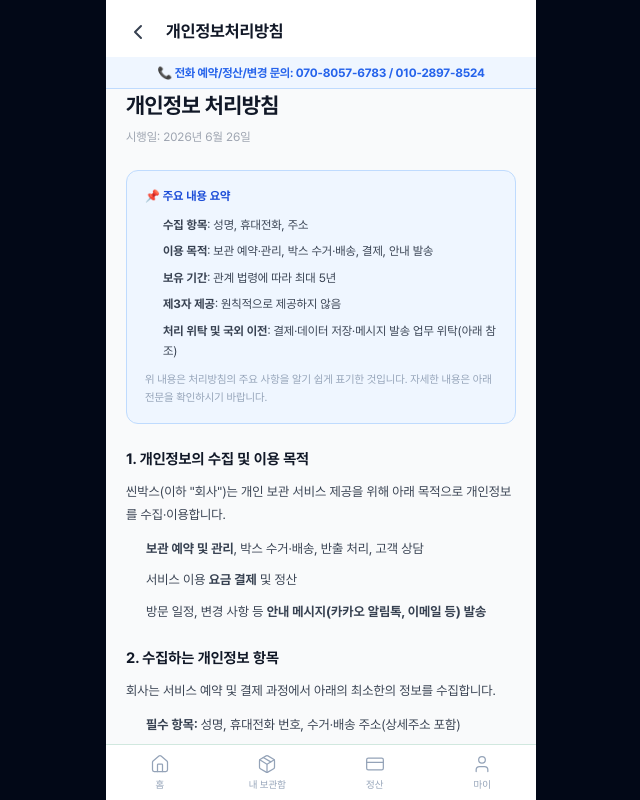
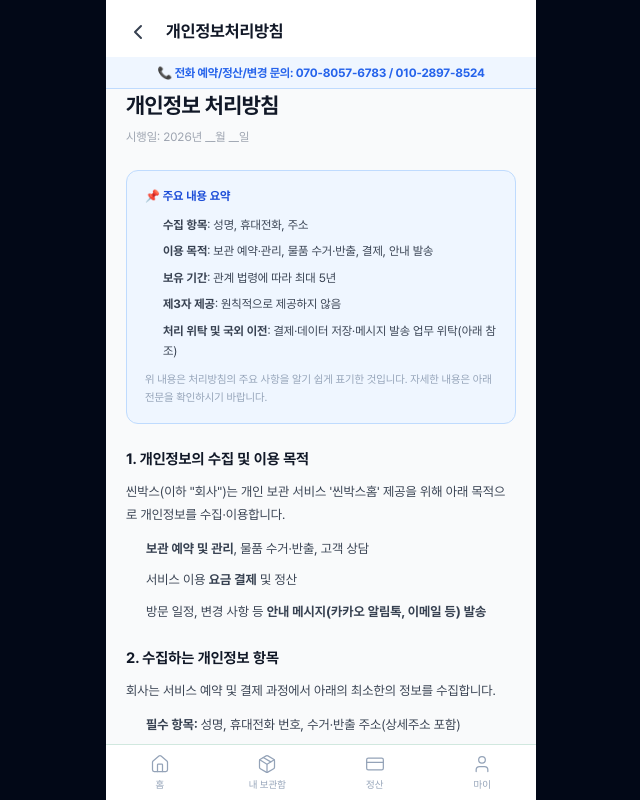
Before and after one commit to sangshin82-crypto/scene-box, a Next.js app: page /personal/privacy in a window 1280 px wide. Shown: the top 800 px of the page, without its empty margins (319-959 px from the left). Built offline with nearby package versions, Linux system fonts and the light colour scheme.

Commit message:
개인정보처리방침 롤테이너 전환: 박스 수거·배송 표현을 물품 수거·반출로 정리, 씬박스홈 명시

```diff
--- a/src/app/(customer)/personal/privacy/page.tsx
+++ b/src/app/(customer)/personal/privacy/page.tsx
@@ -23,14 +23,14 @@ export default function PersonalPrivacyPage() {
             <h1 style={{ fontSize: 22, fontWeight: 800, color: "#111827", marginBottom: 6, letterSpacing: "-0.5px" }}>
               개인정보 처리방침
             </h1>
-            <p style={{ fontSize: 12, color: "#9CA3AF" }}>시행일: 2026년 6월 26일</p>
+            <p style={{ fontSize: 12, color: "#9CA3AF" }}>시행일: 2026년 __월 __일</p>
           </div>
 
           <div style={{ background: "#EFF6FF", border: "1px solid #BFDBFE", borderRadius: 12, padding: "16px 18px" }}>
             <p style={{ fontSize: 12, fontWeight: 700, color: "#1D4ED8", marginBottom: 10 }}>📌 주요 내용 요약</p>
             <ul style={{ paddingLeft: 18, display: "flex", flexDirection: "column", gap: 6, fontSize: 12, color: "#374151", lineHeight: 1.7 }}>
               <li><strong>수집 항목</strong>: 성명, 휴대전화, 주소</li>
-              <li><strong>이용 목적</strong>: 보관 예약·관리, 박스 수거·배송, 결제, 안내 발송</li>
+              <li><strong>이용 목적</strong>: 보관 예약·관리, 물품 수거·반출, 결제, 안내 발송</li>
               <li><strong>보유 기간</strong>: 관계 법령에 따라 최대 5년</li>
               <li><strong>제3자 제공</strong>: 원칙적으로 제공하지 않음</li>
               <li><strong>처리 위탁 및 국외 이전</strong>: 결제·데이터 저장·메시지 발송 업무 위탁(아래 참조)</li>
@@ -41,9 +41,9 @@ export default function PersonalPrivacyPage() {
           </div>
 
           <Section title="1. 개인정보의 수집 및 이용 목적">
-            <p style={{ marginBottom: 10 }}>씬박스(이하 "회사")는 개인 보관 서비스 제공을 위해 아래 목적으로 개인정보를 수집·이용합니다.</p>
+            <p style={{ marginBottom: 10 }}>씬박스(이하 "회사")는 개인 보관 서비스 '씬박스홈' 제공을 위해 아래 목적으로 개인정보를 수집·이용합니다.</p>
             <ul style={{ paddingLeft: 20, display: "flex", flexDirection: "column", gap: 8 }}>
-              <li><strong>보관 예약 및 관리</strong>, 박스 수거·배송, 반출 처리, 고객 상담</li>
+              <li><strong>보관 예약 및 관리</strong>, 물품 수거·반출, 고객 상담</li>
               <li>서비스 이용 <strong>요금 결제</strong> 및 정산</li>
               <li>방문 일정, 변경 사항 등 <strong>안내 메시지(카카오 알림톡, 이메일 등) 발송</strong></li>
             </ul>
@@ -52,7 +52,7 @@ export default function PersonalPrivacyPage() {
           <Section title="2. 수집하는 개인정보 항목">
             <p style={{ marginBottom: 10 }}>회사는 서비스 예약 및 결제 과정에서 아래의 최소한의 정보를 수집합니다.</p>
             <ul style={{ paddingLeft: 20, display: "flex", flexDirection: "column", gap: 8 }}>
-              <li><strong>필수 항목:</strong> 성명, 휴대전화 번호, 수거·배송 주소(상세주소 포함)</li>
+              <li><strong>필수 항목:</strong> 성명, 휴대전화 번호, 수거·반출 주소(상세주소 포함)</li>
               <li><strong>결제 관련 항목:</strong> 결제 및 정산 정보. 단, 카드번호 등 결제수단 정보는 결제대행 페이지에서 처리되며 <strong>회사가 직접 저장하지 않습니다.</strong></li>
               <li><strong>카카오 로그인 시:</strong> 카카오 계정 프로필(닉네임, 프로필 이미지)</li>
               <li><strong>서비스 이용 과정에서 자동 수집:</strong> 접속 IP, 서비스 이용 기록</li>
```
